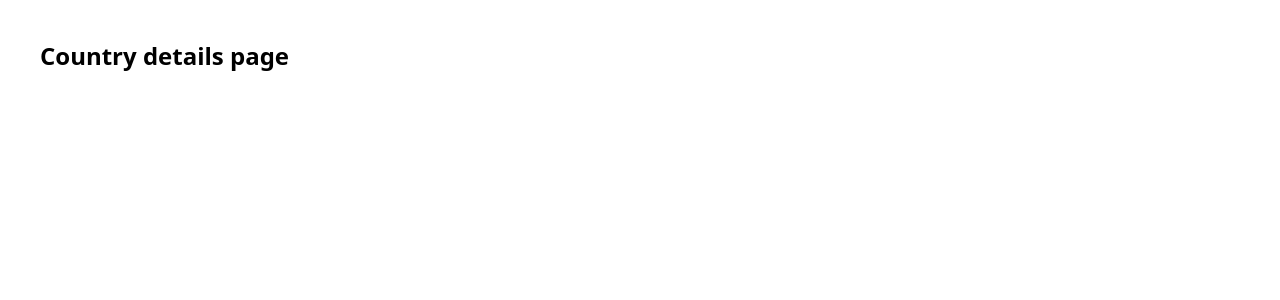
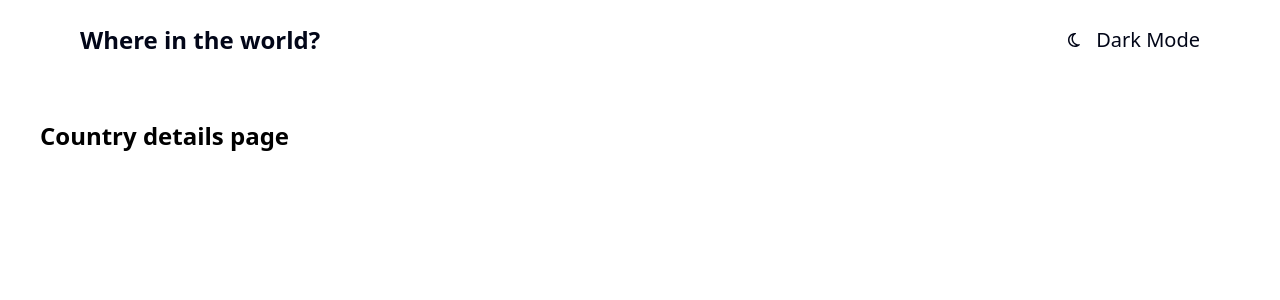
Before and after one commit to adriannasrat/countries, a React (Vite) app: page /country/1 in a window 1280 px wide. Shown: the top 300 px of the page. Built offline with nearby package versions, Linux system fonts and the light colour scheme.

Commit message:
add navigation bar and theme toggle

```diff
--- a/src/App.jsx
+++ b/src/App.jsx
@@ -4,11 +4,16 @@ import { BrowserRouter, Route } from "react-router-dom";
 import { ThemeProvider } from "./context/ThemeContext";
 import AppRoutes from "./routes/AppRoutes";
 
+import Navbar from "./components/layout/Navbar";
+
 function App() {
   return (
     <BrowserRouter>
       <ThemeProvider>
-        <AppRoutes />
+        <div className="min-h-screen bg-white dark:bg-slate-900">
+          <Navbar />
+          <AppRoutes />
+        </div>
       </ThemeProvider>
     </BrowserRouter>
   );
--- a/src/components/layout/Navbar.jsx
+++ b/src/components/layout/Navbar.jsx
@@ -0,0 +1,20 @@
+import React from "react";
+import { Link } from "react-router-dom";
+
+import ThemeToggle from "../ui/ThemeToggle";
+
+export default function Navbar() {
+  return (
+    <header className="bg-white shadow-md dark:bg-slate-800">
+      <nav className="mx-auto flex items-center justify-between max-w-screen-2xl px-10 py-6 sm:px-20">
+        <Link
+          to="/"
+          className="text-lg text-slate-950 dark:text-white font-bold md:text-2xl"
+        >
+          Where in the world?
+        </Link>
+        <ThemeToggle />
+      </nav>
+    </header>
+  );
+}
--- a/src/components/ui/ThemeToggle.jsx
+++ b/src/components/ui/ThemeToggle.jsx
@@ -13,7 +13,7 @@ export default function ThemeToggle() {
     <button
       type="button"
       onClick={toggleTheme}
-      className="flex items-center gap-2 md:gap-4"
+      className="flex items-center gap-2 md:gap-4 text-slate-950 dark:text-white"
       aria-label={isDark ? "Switch to light mode" : "Switch to dark mode"}
     >
       <FontAwesomeIcon icon={isDark ? solidMoon : regularMoon} />
```
